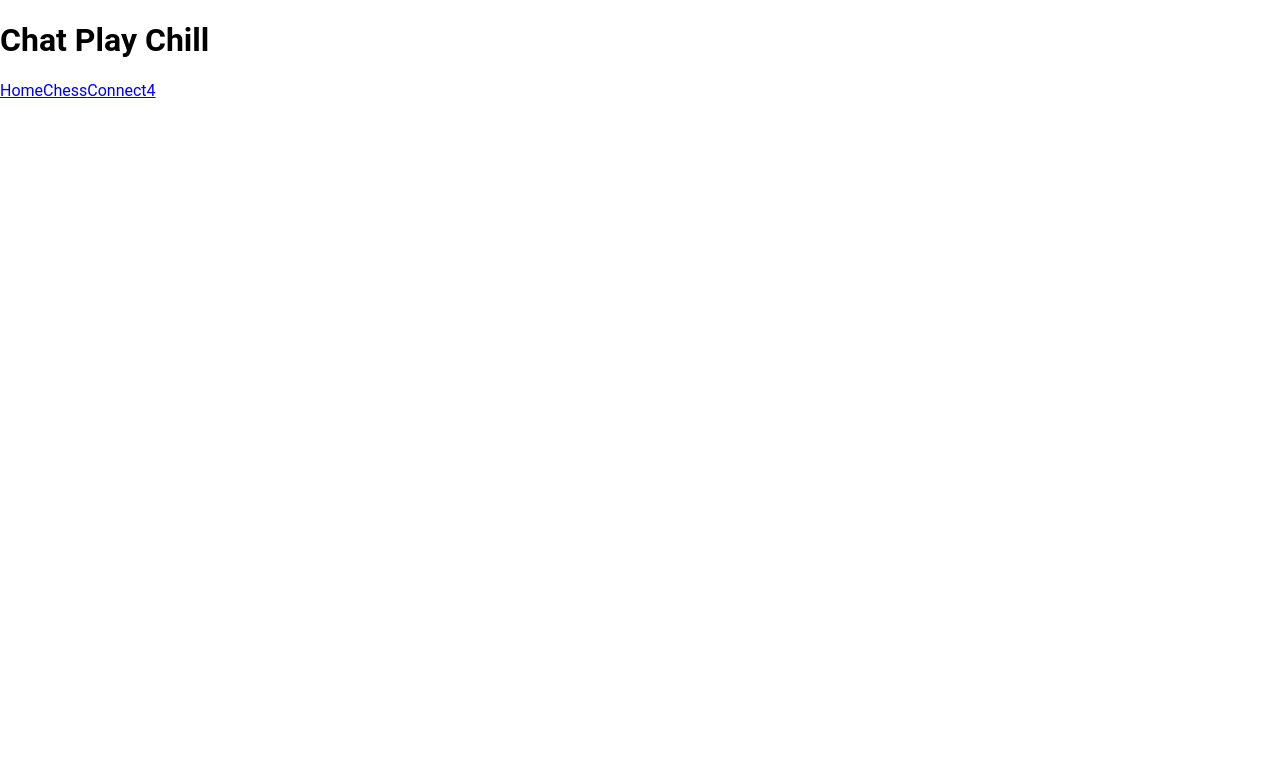
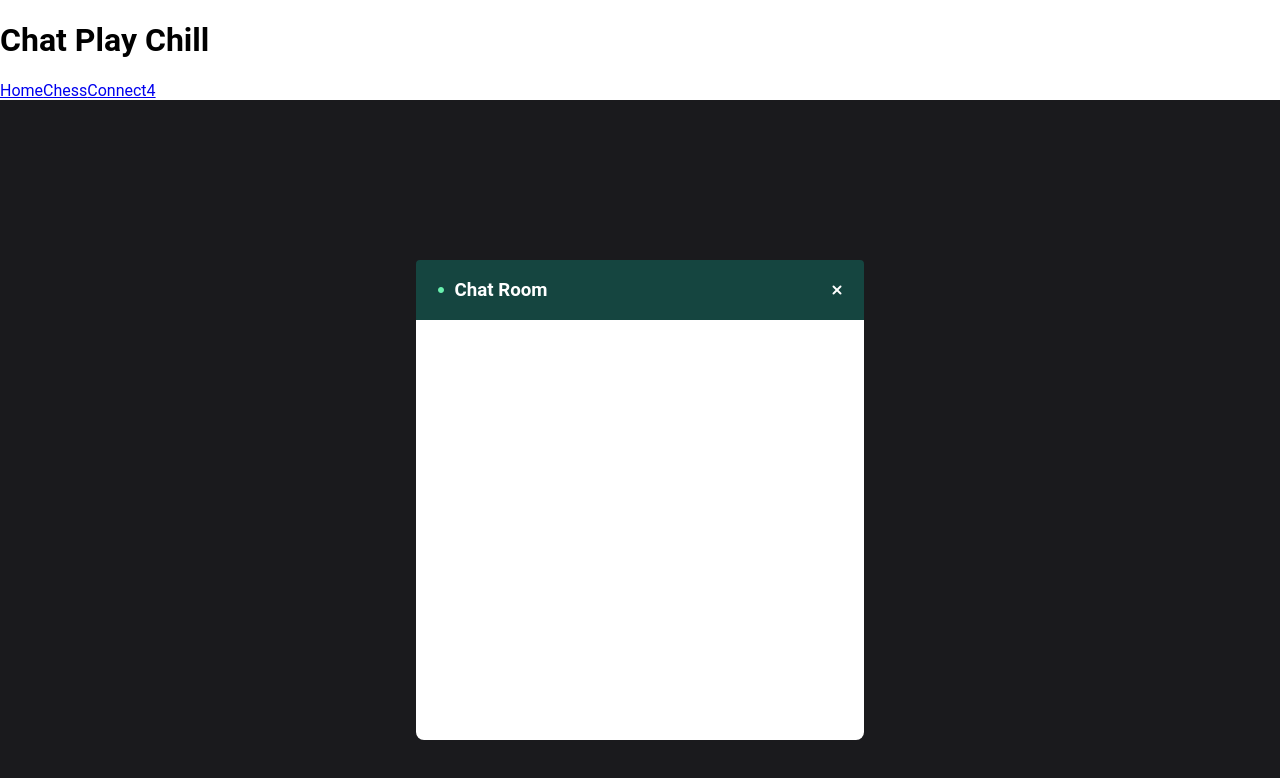
Before and after one commit to yuzhakova/chat-play-chill, a React (Create React App) app in the folder client/: page /chat in a window 1280 px wide. Shown: the top 778 px of the page. Built offline with nearby package versions, Linux system fonts and the light colour scheme; no server answers.

Commit message:
add infoBar with an option to exit chat

```diff
--- a/client/src/livechat/Chat.css
+++ b/client/src/livechat/Chat.css
@@ -0,0 +1,34 @@
+.outerContainerChat {
+  display: flex;
+  justify-content: center;
+  align-items: center;
+  height: 100vh;
+  background-color: #1A1A1D;
+}
+
+.containerChat {
+  display: flex;
+  flex-direction: column;
+  justify-content: space-between;
+  background: #FFFFFF;
+  border-radius: 8px;
+  height: 60%;
+  width: 35%;
+}
+
+@media (min-width: 320px) and (max-width: 480px) {
+  .outerContainerChat {
+    height: 100%;
+  }
+
+  .containerChat {
+    width: 100%;
+    height: 100%;
+  }
+}
+
+@media (min-width: 480px) and (max-width: 1200px) {
+  .containerChat {
+    width: 60%;
+  }
+}
--- a/client/src/livechat/Chat.jsx
+++ b/client/src/livechat/Chat.jsx
@@ -3,7 +3,10 @@
 import React, { useState, useEffect } from 'react'; //useState and useEffect lifecycle methods inside the hooks
 import queryString from 'query-string';
 import io from 'socket.io-client';
+import InfoBar from './InfoBar/InfoBar';
+import Input from './Input/Input';
 import Messages from './Message/Messages';
+import TextContainer from './TextContainer/TextContainer';
 
 import './Chat.css';
 
@@ -58,9 +61,12 @@ const Chat = ({ location }) => { //hook useEffect lets you use lifecycle methods
   return (
     <div className="outerContainerChat">
       <div className="containerChat">
+        <InfoBar room={room} />
         <Messages messages={messages} name={name}/>
+        <Input message={message} setMessage={setMessage} sendMessage={sendMessage} />
 
       </div>
+      <TextContainer users={users}/>
     </div>
   );
 }
--- a/client/src/livechat/InfoBar/InfoBar.css
+++ b/client/src/livechat/InfoBar/InfoBar.css
@@ -0,0 +1,28 @@
+.infoBar {
+  display: flex;
+  align-items: center;
+  justify-content: space-between;
+  background: #154540;
+  border-radius: 4px 4px 0 0;
+  height: 60px;
+  width: 100%;
+}
+
+.leftInnerContainer {
+  flex: 0.5;
+  display: flex;
+  align-items: center;
+  margin-left: 5%;
+  color: white;
+}
+
+.rightInnerContainer {
+  display: flex;
+  flex: 0.5;
+  justify-content: flex-end;
+  margin-right: 5%;
+}
+
+.livechat {
+  margin-right: 5%;
+}
--- a/client/src/livechat/InfoBar/InfoBar.js
+++ b/client/src/livechat/InfoBar/InfoBar.js
@@ -1,11 +1,20 @@
-import React from 'react'
+import React from 'react';
 
-const InfoBar = () => {
-  return (
-    <div>
+import livechat from './icons/livechat.png';
+import exit from './icons/exit.png';
 
+import './InfoBar.css';
+
+const InfoBar = ({ room }) => (
+  <div className="infoBar">
+    <div className="leftInnerContainer">
+      <img className="livechat" src={livechat} alt="livechat" />
+      <h3>Chat Room {room}</h3>
     </div>
-  )
-}
+    <div className="rightInnerContainer">
+      <a href="/"><img src={exit} alt="exit" /></a>
+    </div>
+  </div>
+);
 
-export default InfoBar
+export default InfoBar;
```
Also changed, not shown: client/src/livechat/InfoBar/icons/exit.png (added), client/src/livechat/InfoBar/icons/livechat.png (added).
